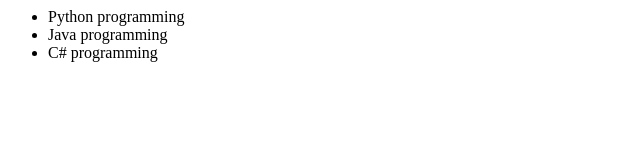
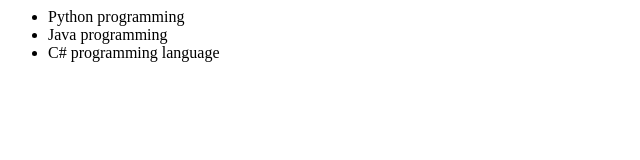
Before and after one commit to jdam-github/AngularBasedProject, a plain HTML site: page index.html in a window 1280 px wide. Shown: the full height of the page, 0-640 px from the left. Drawn offline with Linux system fonts and the light colour scheme.

Commit message:
Update index.html

```diff
--- a/index.html
+++ b/index.html
@@ -9,7 +9,7 @@
                 Java programming
             </li>
             <li>
-                C# programming
+                C# programming language
             </li>
         </ul>
     </div>
```
